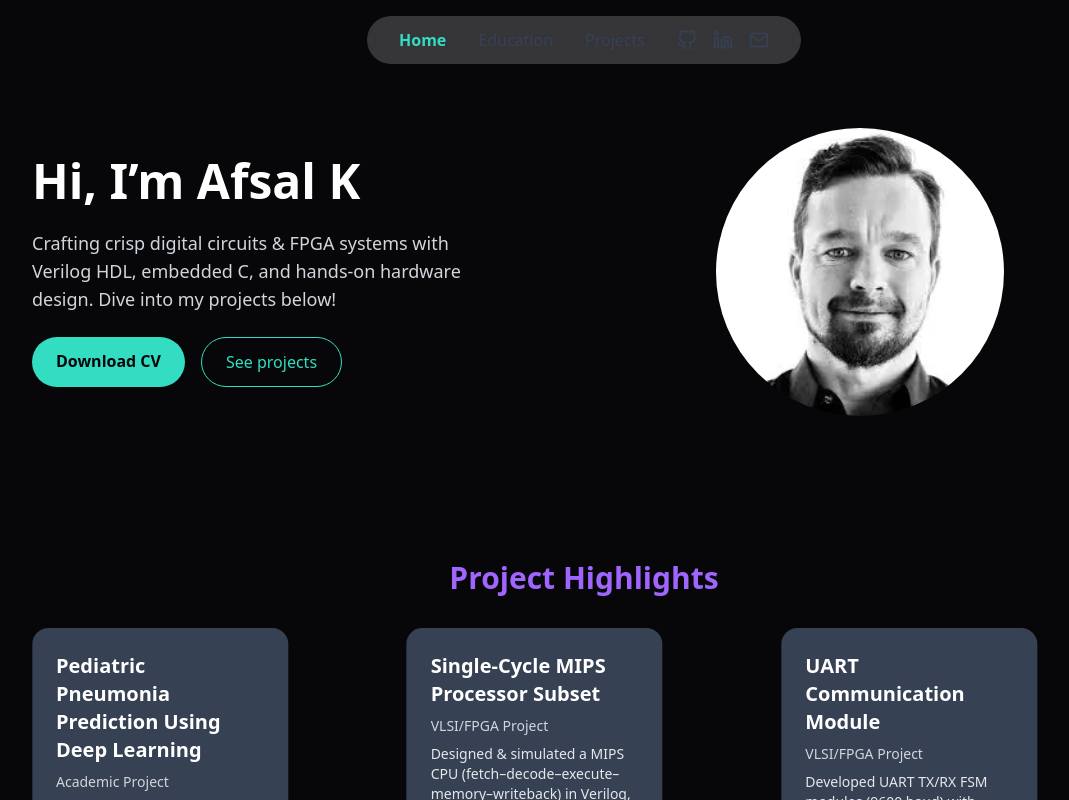
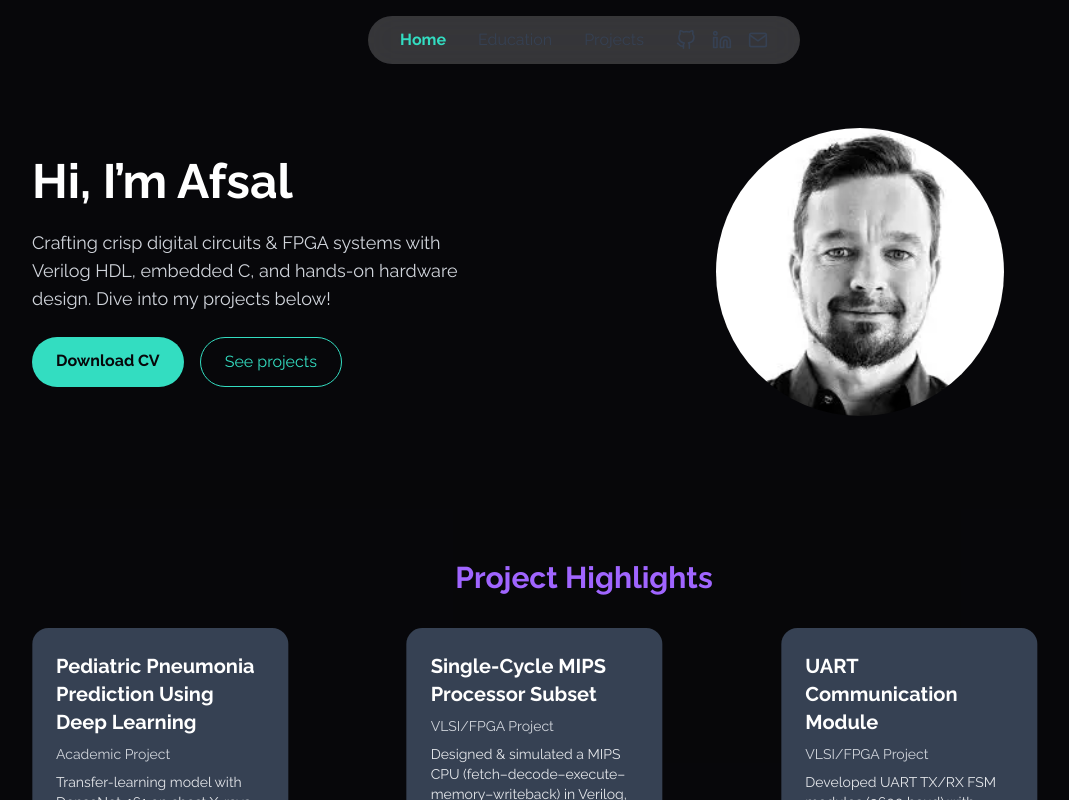
Before and after one commit to Afsalkalladi/portfolio, a Next.js app: page / in a window 1280 px wide. Shown: the top 800 px of the page, without its empty margins (56-1125 px from the left). Built offline with nearby package versions, Linux system fonts and the light colour scheme.

Commit message:
final work

```diff
--- a/src/app/globals.css
+++ b/src/app/globals.css
@@ -1,4 +1,12 @@
 @import "tailwindcss";
+/* globals.css */
+@import url('https://fonts.googleapis.com/css2?family=Raleway:wght@300;400;500;700&display=swap');
+@import url('https://fonts.googleapis.com/css2?family=Pacifico&display=swap');
+
+html, body {
+  font-family: 'Raleway', sans-serif;
+}
+
 
 @theme {
   --color-primary-500:    #a065ff;
@@ -7,4 +15,8 @@
   --radius-xl:            2rem;
 }
 
+.hero-font {
+  font-family: 'Pacifico', cursive;
+}
+
 html { scroll-behavior: smooth; }
--- a/src/app/layout.tsx
+++ b/src/app/layout.tsx
@@ -1,5 +1,12 @@
 import "@/app/globals.css";
+import { Raleway } from "next/font/google";
 import Navbar from "@/components/Navbar";
+
+const raleway = Raleway({
+  subsets: ["latin"],
+  weight: ["300", "400", "500", "700"],
+  variable: "--font-raleway",
+});
 
 export const metadata = {
   title: "Afsal Kalladi Portfolio",
@@ -12,7 +19,7 @@ export default function RootLayout({
   children: React.ReactNode;
 }) {
   return (
-    <html lang="en" className="dark">
+    <html lang="en" className={`${raleway.variable} font-sans`}>
       <body className="bg-background-500 text-white transition-colors duration-300">
         <Navbar />
         {children}
--- a/src/components/Hero.tsx
+++ b/src/components/Hero.tsx
@@ -14,9 +14,9 @@ export default function Hero() {
             initial={{ opacity: 0, y: -20 }}
             animate={{ opacity: 1, y: 0 }}
             transition={{ duration: 0.6 }}
-            className="text-4xl sm:text-5xl font-bold text-white"
+            className="text-4xl sm:text-5xl font-railway font-bold text-white"
           >
-            Hi, I’m Afsal K
+            Hi, I’m Afsal
           </motion.h1>
 
           <motion.p
@@ -57,7 +57,7 @@ export default function Hero() {
           <div className="relative w-64 h-64 sm:w-72 sm:h-72 rounded-full overflow-hidden">
             <img
               src="/images/profile.jpg"
-              alt="Afsal K"
+              alt="Afsalkalldi"
               className="w-full h-full object-cover"
             />
           </div>
```
